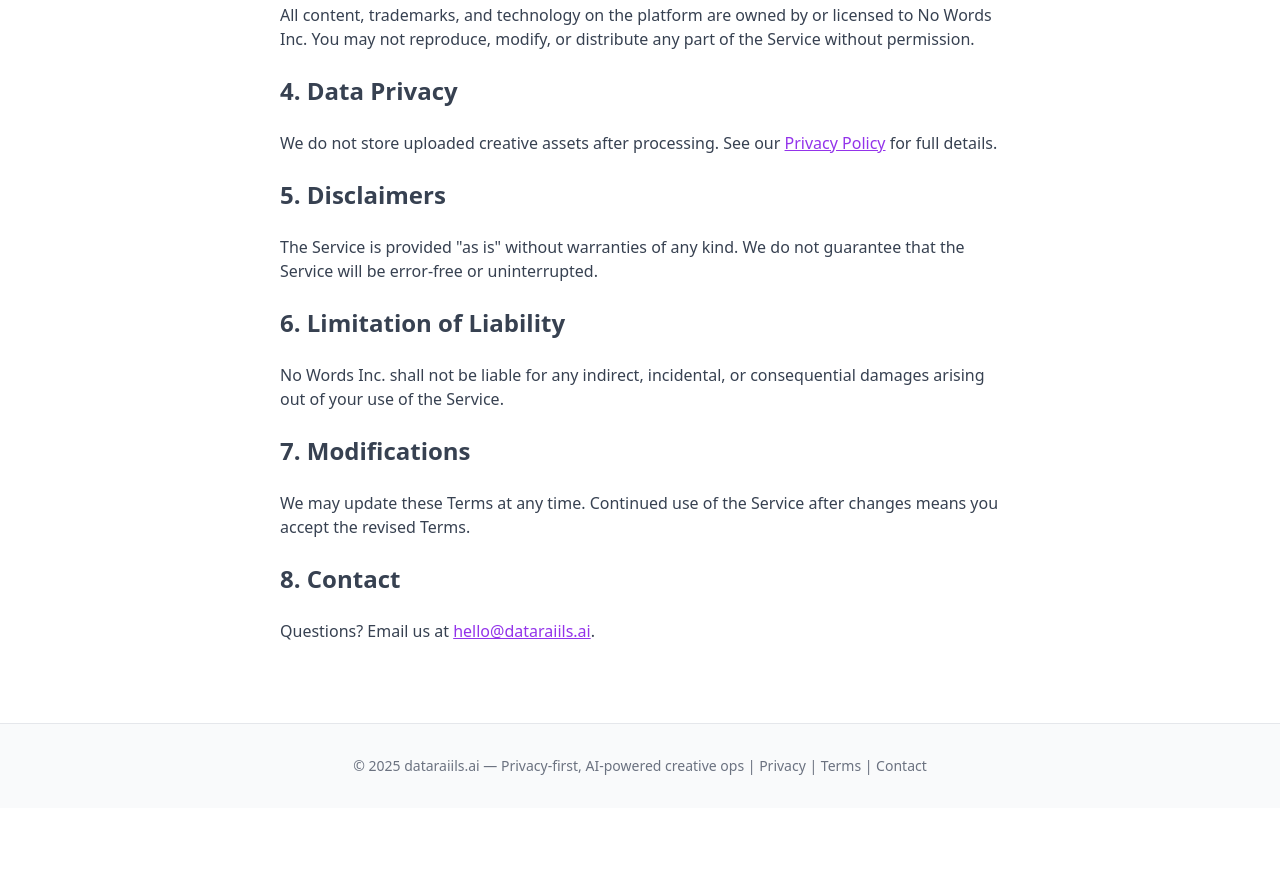
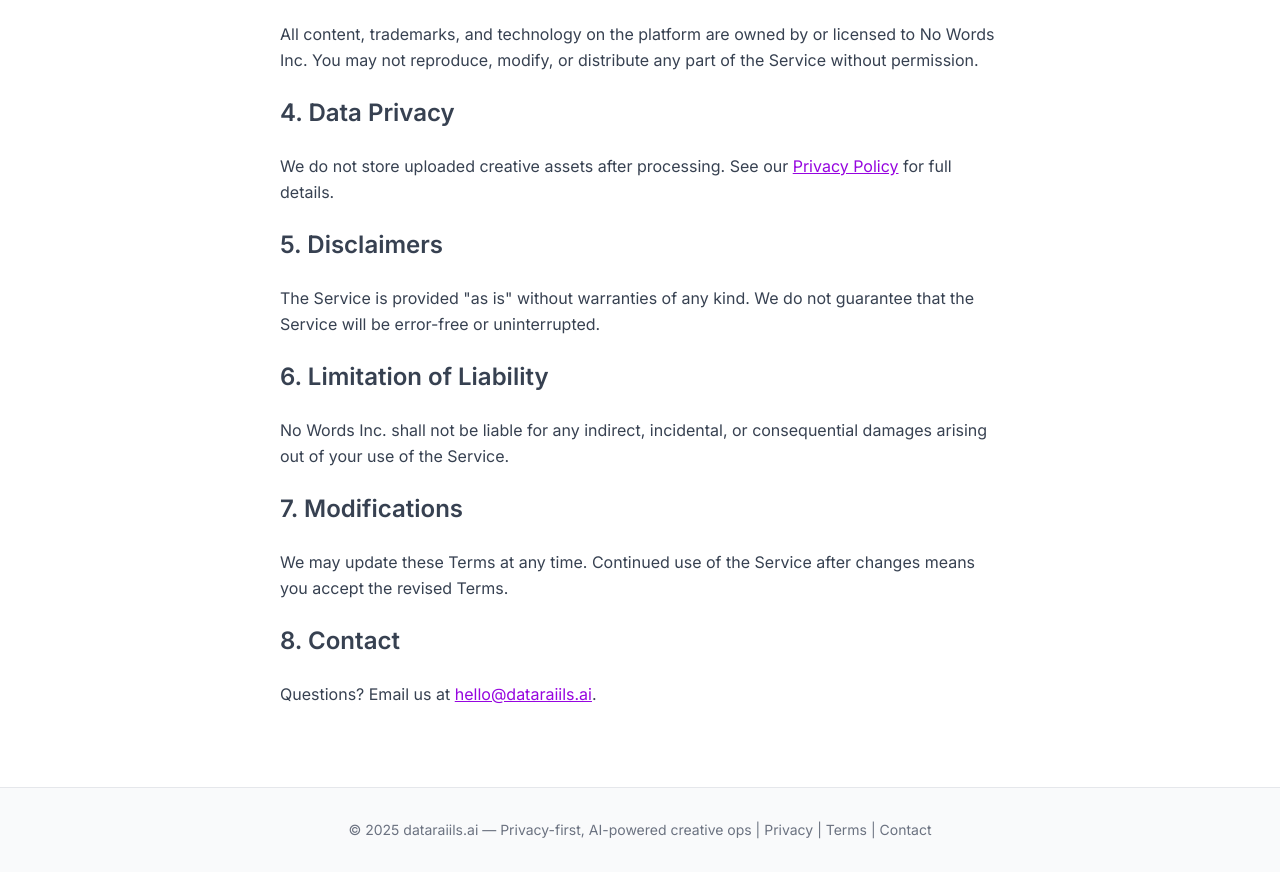
Before and after one commit to nowordsdataraiils/dataraiils, a plain HTML site: page terms.html in a window 1280 px wide. Shown: the part 613-1485 px from the top of the page. Before the commit the page ends 1421 px from the top, so only its background shows below. Drawn offline with nearby package versions, Linux system fonts and the light colour scheme.

Commit message:
Update terms.html

```diff
--- a/terms.html
+++ b/terms.html
@@ -1,7 +1,27 @@
+
 <!DOCTYPE html>
 <html lang="en">
 <head>
   <meta charset="UTF-8" />
+  <meta name="viewport" content="width=device-width, initial-scale=1.0" />
+  <title>Terms of Service – dataraiils.ai</title>
+  <script src="https://cdn.tailwindcss.com"></script>
+  <script>
+    tailwind.config = {
+      theme: {
+        extend: {
+          fontFamily: {
+            sans: ['Inter', 'ui-sans-serif', 'system-ui'],
+          },
+          colors: {
+            primary: '#9605DF',
+          }
+        }
+      }
+    }
+  </script>
+  <link href="https://fonts.googleapis.com/css2?family=Inter:wght@400;600;700&display=swap" rel="stylesheet">
+  <meta name="description" content="Legal terms governing your use of dataraiils.ai, an AI-powered trafficking automation platform." />
   <link rel="canonical" href="https://dataraiils.ai/terms.html" />
   <meta name="robots" content="index, follow" />
   <meta name="author" content="No Words Inc." />
@@ -14,13 +34,9 @@
   <meta name="twitter:title" content="Terms of Service – dataraiils.ai" />
   <meta name="twitter:description" content="Understand the terms you agree to when using dataraiils.ai." />
   <meta name="twitter:image" content="https://dataraiils.ai/assets/images/dataraiils-og.jpg" />
-  <meta name="viewport" content="width=device-width, initial-scale=1.0" />
-  <title>Terms of Service – dataraiils.ai</title>
-  <script src="https://cdn.tailwindcss.com"></script>
-  <meta name="description" content="Legal terms governing your use of dataraiils.ai, an AI-powered trafficking automation platform." />
-  <link rel="icon" href="assets/images/dataraiils-favicon.ico" type="image/x-icon" />
+  <link rel="icon" href="assets/images/favicon-dataraiils.webp" type="image/webp" />
 </head>
-<body class="bg-white text-gray-900 font-sans">
+<body class="bg-white text-gray-900 font-sans text-base leading-relaxed">
   <main class="max-w-3xl mx-auto px-6 py-20">
     <h1 class="text-4xl font-bold mb-6">Terms of Service</h1>
     <p class="text-gray-700 mb-4">Effective Date: July 27, 2025</p>
@@ -38,7 +54,7 @@
       <p>All content, trademarks, and technology on the platform are owned by or licensed to No Words Inc. You may not reproduce, modify, or distribute any part of the Service without permission.</p>
 
       <h2 class="text-2xl font-semibold">4. Data Privacy</h2>
-      <p>We do not store uploaded creative assets after processing. See our <a href="/privacy.html" class="text-purple-600 underline">Privacy Policy</a> for full details.</p>
+      <p>We do not store uploaded creative assets after processing. See our <a href="/privacy.html" class="text-primary underline">Privacy Policy</a> for full details.</p>
 
       <h2 class="text-2xl font-semibold">5. Disclaimers</h2>
       <p>The Service is provided "as is" without warranties of any kind. We do not guarantee that the Service will be error-free or uninterrupted.</p>
@@ -50,15 +66,15 @@
       <p>We may update these Terms at any time. Continued use of the Service after changes means you accept the revised Terms.</p>
 
       <h2 class="text-2xl font-semibold">8. Contact</h2>
-      <p>Questions? Email us at <a href="mailto:hello@dataraiils.ai" class="text-purple-600 underline">hello@dataraiils.ai</a>.</p>
+      <p>Questions? Email us at <a href="mailto:hello@dataraiils.ai" class="text-primary underline">hello@dataraiils.ai</a>.</p>
     </section>
   </main>
 
   <footer class="bg-gray-50 border-t border-gray-200 text-center text-sm text-gray-500 py-8">
     © 2025 dataraiils.ai — Privacy-first, AI-powered creative ops |
-    <a href="/privacy.html" class="hover:text-purple-600">Privacy</a> |
-    <a href="/terms.html" class="hover:text-purple-600">Terms</a> |
-    <a href="mailto:hello@dataraiils.ai" class="hover:text-purple-600">Contact</a>
+    <a href="/privacy.html" class="hover:text-primary">Privacy</a> |
+    <a href="/terms.html" class="hover:text-primary">Terms</a> |
+    <a href="mailto:hello@dataraiils.ai" class="hover:text-primary">Contact</a>
   </footer>
 </body>
 </html>
```
